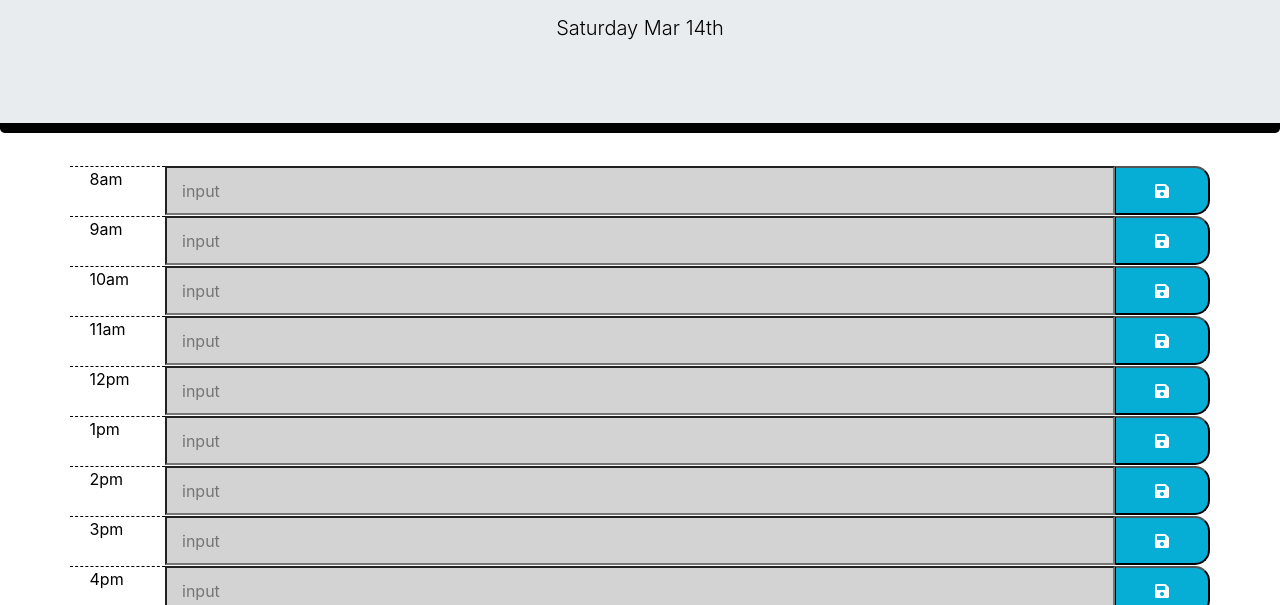
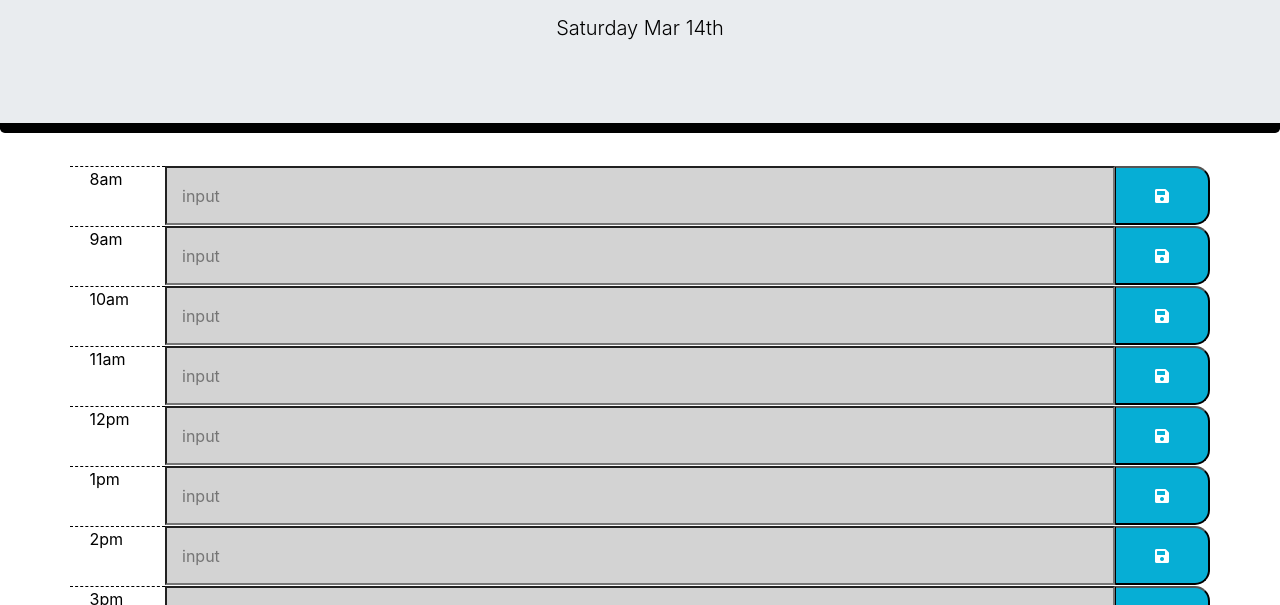
Before and after one commit to mathigayathri2001/scheduler-event, a plain HTML site: page index.html in a window 1280 px wide. Shown: the part 191-796 px from the top of the page. Drawn offline with nearby package versions, Linux system fonts and the light colour scheme.

Commit message:
updated index and local storage

```diff
--- a/script.js
+++ b/script.js
@@ -3,6 +3,8 @@
 $('#currentDay').text(todaysDay)
 
 let currentTime = moment().format('HH');
+
+
 
 let eventText0 = " ";
 let eventText1 = " ";
@@ -19,7 +21,7 @@
 
 let i = 8;
 
-  let textBlock ={
+let textBlock = {
   text8: eventText0,
   text9: eventText1,
   text10: eventText2,
@@ -51,9 +53,16 @@ $(document).ready(function () {
 
 
   let returnText = JSON.parse(localStorage.getItem("textBlock"));
+   if(returnText!==null){
+
+
   document.getElementById("time8").value = returnText.text8;
+
   document.getElementById("time9").value = returnText.text9;
+
   document.getElementById("time10").value = returnText.text10;
+
+
   document.getElementById("time11").value = returnText.text11;
   document.getElementById("time12").value = returnText.text12;
   document.getElementById("time13").value = returnText.text13;
@@ -61,6 +70,7 @@ $(document).ready(function () {
   document.getElementById("time15").value = returnText.text15;
   document.getElementById("time16").value = returnText.text16;
   document.getElementById("time17").value = returnText.text17;
+   }
 
 
   $('.saveBtn').on('click', function () {
@@ -76,7 +86,8 @@ $(document).ready(function () {
     eventText8 = document.querySelector("#time16").value;
     eventText9 = document.querySelector("#time17").value;
 
-   textBlock ={
+
+    textBlock = {
       text8: eventText0,
       text9: eventText1,
       text10: eventText2,
--- a/style.css
+++ b/style.css
@@ -33,7 +33,7 @@ textarea{
 
 .row {
   white-space: pre-wrap;
-  height: 50px;
+  height: 60px;
   border-top: 1px solid white;;
 }
 
@@ -45,7 +45,7 @@ textarea{
 
 .past {
   background-color: #d3d3d3;
-  color: white;
+  color: black;
 }
 
 .present {
```
Also changed, not shown: index.html (+0 -7 lines). Lines whose indentation alone changed are shown as unchanged.
